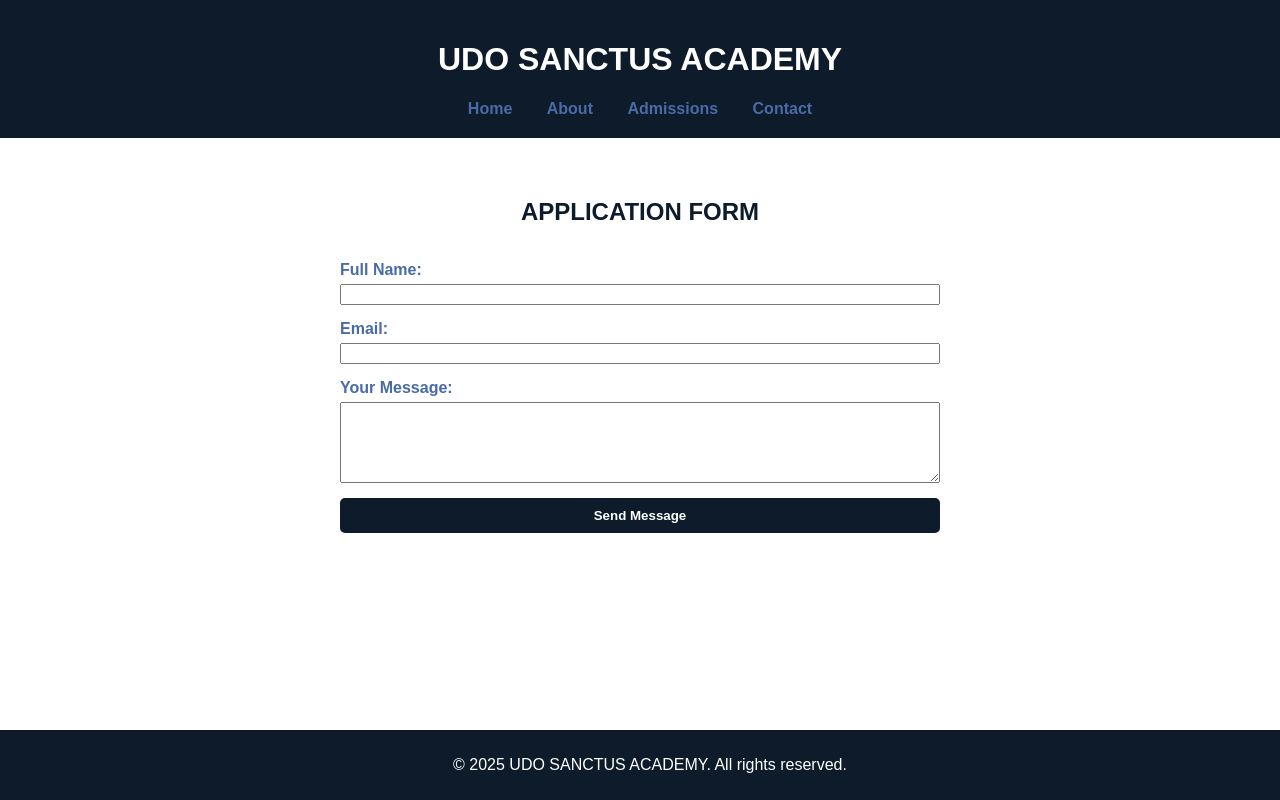
After one commit to Sunkanmyt/udo-sanctus-academy, a Flask app: page /admissions in a window 1280 px wide. The commit adds this page. Run offline with Flask 3, Linux system fonts and the light colour scheme.

Commit message:
Login and admissions routes and pages

```diff
--- a/app.py
+++ b/app.py
@@ -1,7 +1,9 @@
-from flask import Flask, render_template, request, redirect, url_for
+from flask import Flask, render_template, request, redirect, url_for, session, flash
 import sqlite3
 
 app = Flask(__name__)
+app.secret_key = "USA" # Must change later
+
 
 # ROUTES
 @app.route("/")
@@ -26,7 +28,7 @@ def contact():
         message = request.form["message"]
 
         # Add data to database
-        conn = sqlite3.connect("contact.db")
+        conn = sqlite3.connect("database.db")
         cursor = conn.cursor()
         cursor.execute("INSERT INTO messages (name, email, message) VALUES (?, ?, ?)", (name, email, message))
         conn.commit()
@@ -41,7 +43,10 @@ def thank_you():
 
 @app.route("/admin/messages")
 def view_messages():
-    conn = sqlite3.connect("contact.db")
+    if not session.get("admin_logged_in"):
+        return redirect(url_for("login"))
+
+    conn = sqlite3.connect("database.db")
     cursor = conn.cursor()
     cursor.execute("SELECT id, name, email, message FROM messages")
     messages = cursor.fetchall()
@@ -49,9 +54,36 @@ def view_messages():
 
     return render_template("messages.html", messages=messages)
 
+@app.route("/admin/login", methods=["GET", "POST"])
+def login():
+    if request.method == "POST":
+        username = request.form["username"]
+        password = request.form["password"]
+
+        conn = sqlite3.connect("database.db")
+        cursor = conn.cursor()
+        cursor.execute("SELECT * FROM admin_users WHERE username=? AND password=?", (username, password))
+        user = cursor.fetchone()
+        conn.close()
+
+        if user:
+            session["admin_logged_in"] = True
+            return (redirect(url_for("view_messages")))
+        else:
+            flash('Invalid credentials')
+            # return redirect(url_for("login"))
+
+    return render_template("login.html")
+
+@app.route("/admin/logout")
+def logout():
+    session.pop("admin_logged_in", None)
+    return redirect(url_for("login"))
+
+
 # DATABASE SETUP FUNCTION
 def init_db():
-    conn = sqlite3.connect("contact.db")
+    conn = sqlite3.connect("database.db")
     cursor = conn.cursor()
     cursor.execute("""
         CREATE TABLE IF NOT EXISTS messages (
@@ -60,8 +92,15 @@ def init_db():
         email TEXT NOT NULL,
         message TEXT NOT NULL)
     """)
+    cursor.execute("""
+        CREATE TABLE IF NOT EXISTS admin_users (
+        id INTEGER PRIMARY KEY AUTOINCREMENT,
+        username TEXT UNIQUE NOT NULL,
+        password TEXT NOT NULL)
+    """)
     conn.commit()
     conn.close()
+
 
 # MUST RUN BEFORE THE START OF APP TO INITIALIZE THE DATABASE
 init_db()
--- a/static/css/style.css
+++ b/static/css/style.css
@@ -75,24 +75,24 @@ footer {
     width: 100%;
 }
 
-.contact-form {
+.contact-form, .admission-form {
     padding: 40px;
     max-width: 600px;
     margin: 0 auto;
 }
 
-.contact-form h2 {
+.contact-form h2, .admission-form h2 {
     text-align: center;
     margin-bottom: 20px;
     color: var(--dark-blue);
 }
 
-.contact-form form {
+.contact-form form, .admission-form form {
     display: flex;
     flex-direction: column;
 }
 
-.contact-form label {
+.contact-form label, .admission-form label {
     margin-top: 15px;
     margin-bottom: 5px;
     font-weight: bold;
@@ -100,7 +100,7 @@ footer {
     display: block;
 }
 
-.contact-form button {
+.contact-form button, .admission-form button {
     margin-top: 15px;
     background-color: var(--dark-blue);
     color: var(--white);
@@ -112,11 +112,11 @@ footer {
     transition: 0.3s ease;
 }
 
-.contact-form button:hover {
+.contact-form button:hover, .admission-form button:hover {
     background-color: var(--light-blue);
 }
 
-.contact-form input, .contact-form textarea {
+.contact-form input, .contact-form textarea, .admission-form input, .admission-form textarea {
     width: 100%;
     box-sizing: border-box;
 }
--- /dev/null
+++ b/templates/admissions.html
@@ -0,0 +1,41 @@
+<!DOCTYPE html>
+<html lang="en">
+<head>
+    <meta charset="UTF-8">
+    <meta name="viewport" content="width=device-width, initial-scale=1.0">
+    <title>Admissions | UDO SANCTUS ACADEMY</title>
+    <link rel="stylesheet" href="/static/css/style.css">
+</head>
+<body>
+    <header>
+        <h1>UDO SANCTUS ACADEMY</h1>
+        <nav>
+            <a href="/">Home</a>
+            <a href="/about">About</a>
+            <a href="/admissions">Admissions</a>
+            <a href="/contact">Contact</a>
+    </header>
+
+    <main>
+        <section class="admission-form">
+            <h2>APPLICATION FORM</h2>
+            <form action="/admissions" method="POST">
+                <label for="name">Full Name:</label>
+                <input type="text" id="name" name="name" required>
+
+                <label for="email">Email:</label>
+                <input type="email" id="email" name="email" required>
+
+                <label for="message">Your Message:</label>
+                <textarea id="message" name="message" rows="5" required></textarea>
+
+                <button type="submit">Send Message</button>
+            </form>
+        </section>
+    </main>
+
+    <footer>
+        <p>&copy; 2025 UDO SANCTUS ACADEMY. All rights reserved.</p>
+    </footer>
+</body>
+</html>
```
Also changed, not shown: templates/login.html (added, +44 -0 lines), templates/messages.html (+6 -4 lines), contact.db (deleted), database.db (added).
